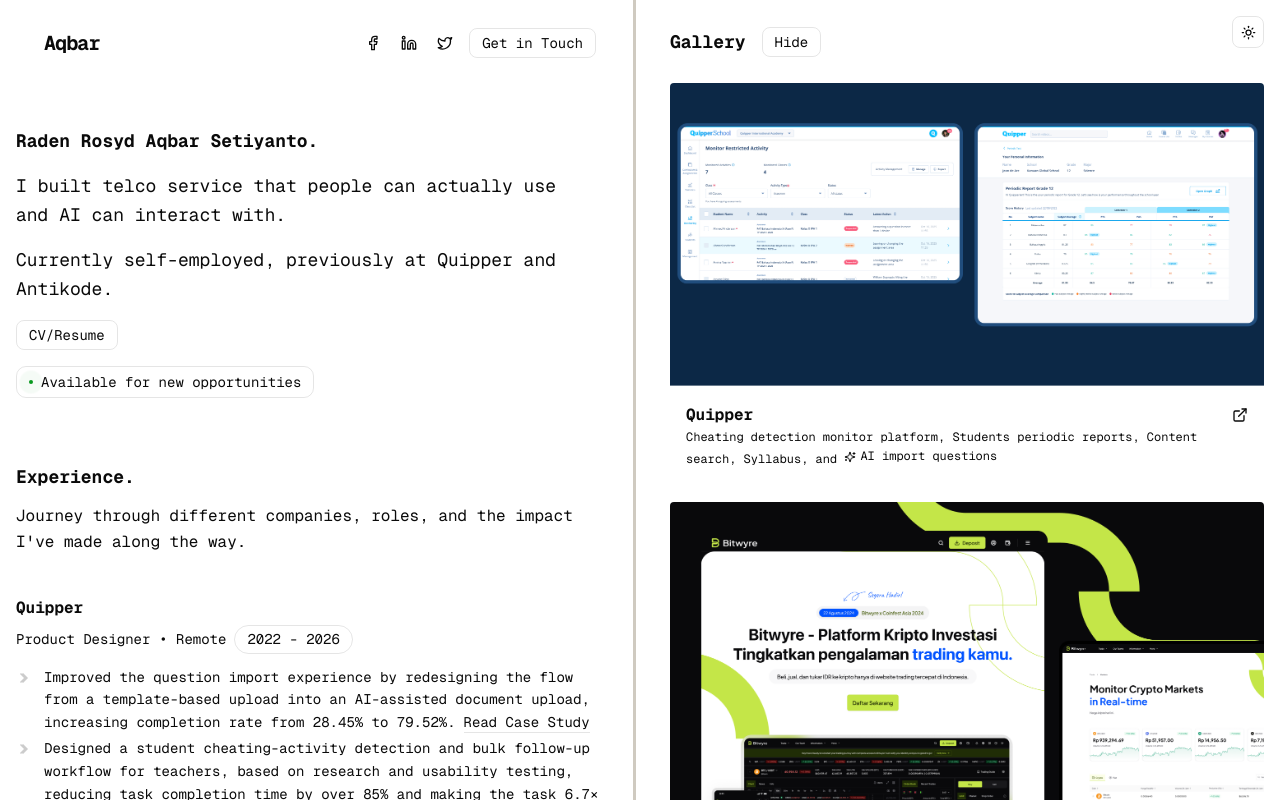
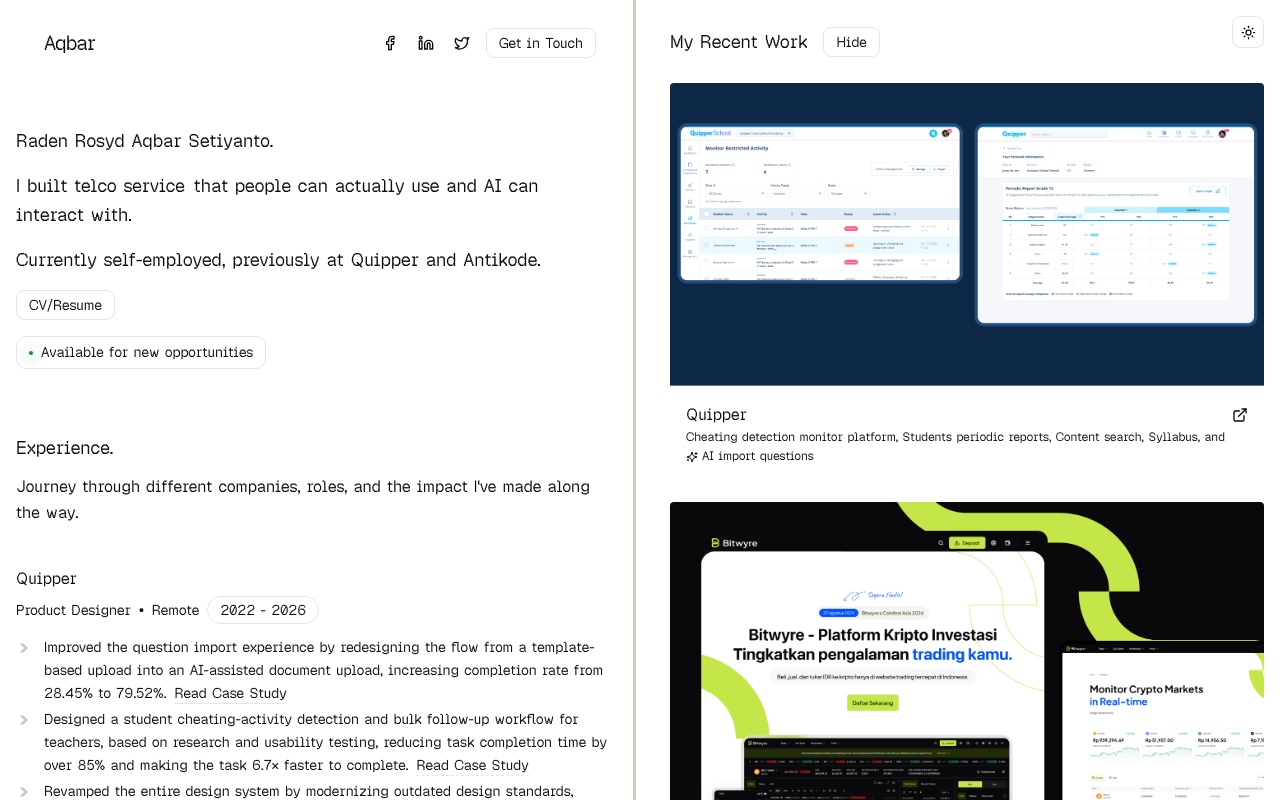
Before and after one commit to rosydaqbar/Aqbarmenew, a React (Vite) app: page / in a window 1280 px wide. Built offline with nearby package versions, Linux system fonts and the light colour scheme.

Commit message:
Update site font and gallery heading

```diff
--- a/src/components/ProjectGallery.tsx
+++ b/src/components/ProjectGallery.tsx
@@ -99,7 +99,7 @@
             <div className="sticky top-0 z-20 flex h-[51px] w-full items-center justify-between bg-site-bg py-2">
               <div className="flex items-center gap-4">
                 <p className="text-site-primary" style={{ fontSize: "18px", lineHeight: 1.618, fontWeight: 700 }}>
-                  Gallery
+                  My Recent Work
                 </p>
                 <button
                   onClick={onToggle}
@@ -126,7 +126,7 @@
           >
             <div className="flex items-center gap-4">
               <p className="text-site-primary" style={{ fontSize: "18px", lineHeight: 1.618, fontWeight: 700 }}>
-                Gallery
+                My Recent Work
               </p>
               <button
                 onClick={onToggle}
--- a/src/pages/Home.tsx
+++ b/src/pages/Home.tsx
@@ -119,7 +119,7 @@
     return (
       <div
         className="min-h-[100dvh] w-full bg-site-bg px-4"
-        style={{ fontFamily: "'Geist Mono', ui-monospace, monospace" }}
+        style={{ fontFamily: "var(--site-font-family)" }}
       >
         <div className="mx-auto flex max-w-[620px] flex-col">
           <PortfolioPrimaryContent />
@@ -133,7 +133,7 @@
   return (
     <div
       className="h-[100dvh] w-full overflow-hidden bg-site-bg px-4"
-      style={{ fontFamily: "'Geist Mono', ui-monospace, monospace" }}
+      style={{ fontFamily: "var(--site-font-family)" }}
     >
       <div className="flex h-full items-start gap-[10px]">
         <div ref={leftRef} className="h-full overflow-hidden">
--- a/src/pages/StudyCaseQuipper.tsx
+++ b/src/pages/StudyCaseQuipper.tsx
@@ -26,7 +26,7 @@
   return (
     <div
       className="min-h-[100dvh] w-full bg-site-bg"
-      style={{ fontFamily: "'Geist Mono', ui-monospace, monospace" }}
+      style={{ fontFamily: "var(--site-font-family)" }}
     >
       <QuipperStudyCase onImageClick={setLightbox} />
 
--- a/src/styles/fonts.css
+++ b/src/styles/fonts.css
@@ -1 +1,11 @@
-@import url('https://fonts.googleapis.com/css2?family=Geist+Mono:wght@400;700&display=swap');
+@font-face {
+  font-family: "GeistPixelSquare";
+  src: url("../assets/fonts/GeistPixel-Square.woff2") format("woff2");
+  font-weight: 100 900;
+  font-style: normal;
+  font-display: swap;
+}
+
+:root {
+  --site-font-family: "GeistPixelSquare", ui-monospace, monospace;
+}
--- a/src/styles/theme.css
+++ b/src/styles/theme.css
@@ -173,6 +173,7 @@
 
   body {
     @apply bg-background text-foreground;
+    font-family: var(--site-font-family);
   }
 
   /**
```
Also changed, not shown: src/assets/fonts/GeistPixel-Square.woff2 (added).
